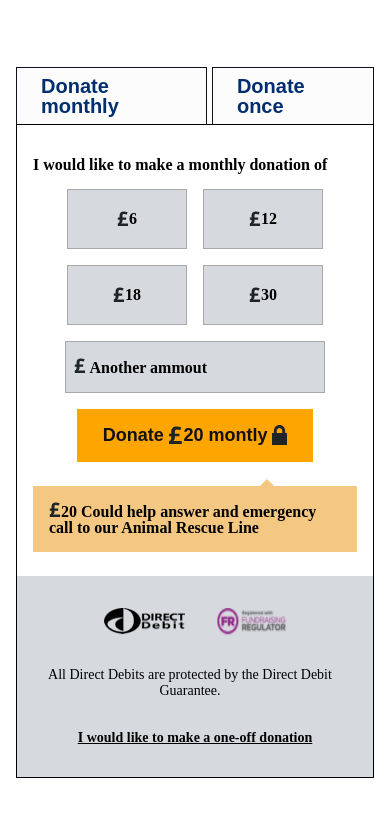
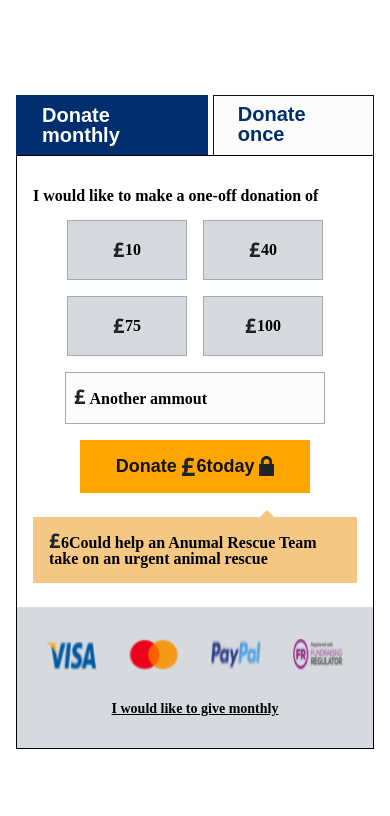
Before and after one commit to luisfilipe21/intern_test, a React (Vite) app: page / in a window 390 px wide. Both pictures are taken after a click on the label "Donate once". Shown: the top 816 px of the page. Built offline with nearby package versions, Linux system fonts and the light colour scheme.

Commit message:
feat: done logic, responsivity and styling.

```diff
--- a/src/App.jsx
+++ b/src/App.jsx
@@ -12,8 +12,20 @@ import style from "./style.module.scss";
 
 function App() {
 
-  const [donateValue, setDonateValue] = useState(20);
-  const [month, setMonth] = useState(false)
+  const [donateValue, setDonateValue] = useState(6);
+  const [month, setMonth] = useState(true)
+
+  const handleEvent = (e) => {
+    console.log(e.target.value);
+    if (e.target.value === "month") {
+      setMonth(true);
+    }
+
+    if (e.target.value === "once") {
+      setMonth(false);
+    }
+
+  }
 
   return (
     <section className="container">
@@ -23,47 +35,47 @@ function App() {
 
           {month ?
             <>
-              <label className="btnMonth" htmlFor="month"  >
+              <label onClick={handleEvent} className="btnMonth" htmlFor="month"  >
                 Donate monthly
                 <input type="radio" id="month" value={"month"} />
               </label>
 
-              <label htmlFor="once" className="btnMonth" >
+              <label onClick={handleEvent} htmlFor="once" className="btnDate" >
                 Donate once
-                <input type="radio" value="once" />
+                <input type="radio" id="once" value={"once"} />
               </label>
             </>
+
             :
-
             <>
-              <label className="btnMonth" htmlFor="" checked>
+              <label onClick={handleEvent} className="btnDate" htmlFor="month"  >
                 Donate monthly
-                <input type="radio" />
+                <input type="radio" id="month" value={"month"} />
               </label>
 
-              <label htmlFor="" className="btnMonth" >
+
+              <label onClick={handleEvent} htmlFor="once" className="btnMonth" >
                 Donate once
-                <input type="radio" />
+                <input type="radio" id="once" value={"once"} />
               </label>
             </>}
-
-
-
         </div>
 
 
         <div className={style.boxForm}>
           <div className={style.boxInfoForm}>
             <h3>
-              I would like to make a monthly donation of
+              {month ? "I would like to make a monthly donation of" :
+                "I would like to make a one-off donation of"}
             </h3>
 
-            <form
+            <div
               className={style.divForm}
               onChange={(e) => setDonateValue(e.target.value)} >
               <div className={style.divLabel}>
                 <label>
-                  <img src={pound} />6
+                  <img src={pound} />
+                  {month ? 6 : 10}
 
                   <input
                     className={style.customRadio}
@@ -73,21 +85,28 @@ function App() {
                   />
                 </label>
 
-                <label><img src={pound} />12
+                <label>
+                  <img src={pound} />
+                  {month ? 12 : 40}
+
                   <input type="radio"
                     name="donation"
                     value="12" />
                 </label>
 
                 <label>
-                  <img src={pound} />18
+                  <img src={pound} />
+                  {month ? 18 : 75}
+
                   <input type="radio"
                     name="donation"
                     value="18" />
                 </label>
 
                 <label>
-                  <img src={pound} />30
+                  <img src={pound} />
+                  {month ? 30 : 100}
+
                   <input type="radio"
                     name="donation"
                     value="30" />
@@ -106,18 +125,24 @@ function App() {
 
               <button className={`btn`}>
                 Donate
-                <img width={15} className={style.imgPound} src={pound}/>
+                <img width={15} className={style.imgPound} src={pound} />
 
-                {donateValue} montly
+                {donateValue}
+                {month ? "montlhly" : "today"}
+
                 <img width={15} className={style.imgLock} src={secure} />
               </button>
 
-            </form>
+            </div>
 
 
             <div className={style.line}>
               <p>
-                <img src={pound} />{donateValue} Could help answer and emergency call to our Animal Rescue Line
+                <img src={pound} />{donateValue}
+                {month ?
+                  "Could help answer and emergency call to our Animal Rescue Line"
+                  : "Could help an Anumal Rescue Team take on an urgent animal rescue"}
+
               </p>
               <span></span>
             </div>
@@ -127,15 +152,31 @@ function App() {
 
           <div className={style.divFooter}>
             <div className={style.donate}>
-              <p>I would like to make a one-off donation</p>
+              <p>
+                {month ? "I would like to make a one-off donation" : "I would like to give monthly"}
+              </p>
             </div>
 
             <div className={style.rights}>
-              <p>All Direct Debits are protected by the Direct Debit Guarantee.</p>
-              <div className={style.images}>
-              <img src={debit} />
-              <img src={fundraising} />
-              </div>
+              {month ?
+                <>
+                  <p>All Direct Debits are protected by the Direct Debit Guarantee.</p>
+
+                  <div className={style.images}>
+                    <img src={debit} />
+                    <img src={fundraising} />
+                  </div>
+                </>
+
+                :
+                <div className={style.images}>
+                  <img width={50} src={visa} />
+                  <img width={50} src={masterCard} />
+                  <img width={50} src={paypal} />
+                  <img width={50} src={fundraising} />
+                </div>}
+
+
             </div>
 
           </div>
--- a/src/style.module.scss
+++ b/src/style.module.scss
@@ -64,11 +64,12 @@
                     margin: 1rem 0;
                     width: 80%;
                     font-weight: 700;
-                    background-color: var(--gray);
+                    background-color: var(--white);
                     border: 1px solid var(--gray2);
 
                     padding: 1rem 0.5rem;
                     margin: 0 1rem;
+
                 }
 
                 .imgPound,
@@ -176,6 +177,7 @@
 
                 .images {
                     display: flex;
+                    gap: 1rem;
                 }
             }
 
```
